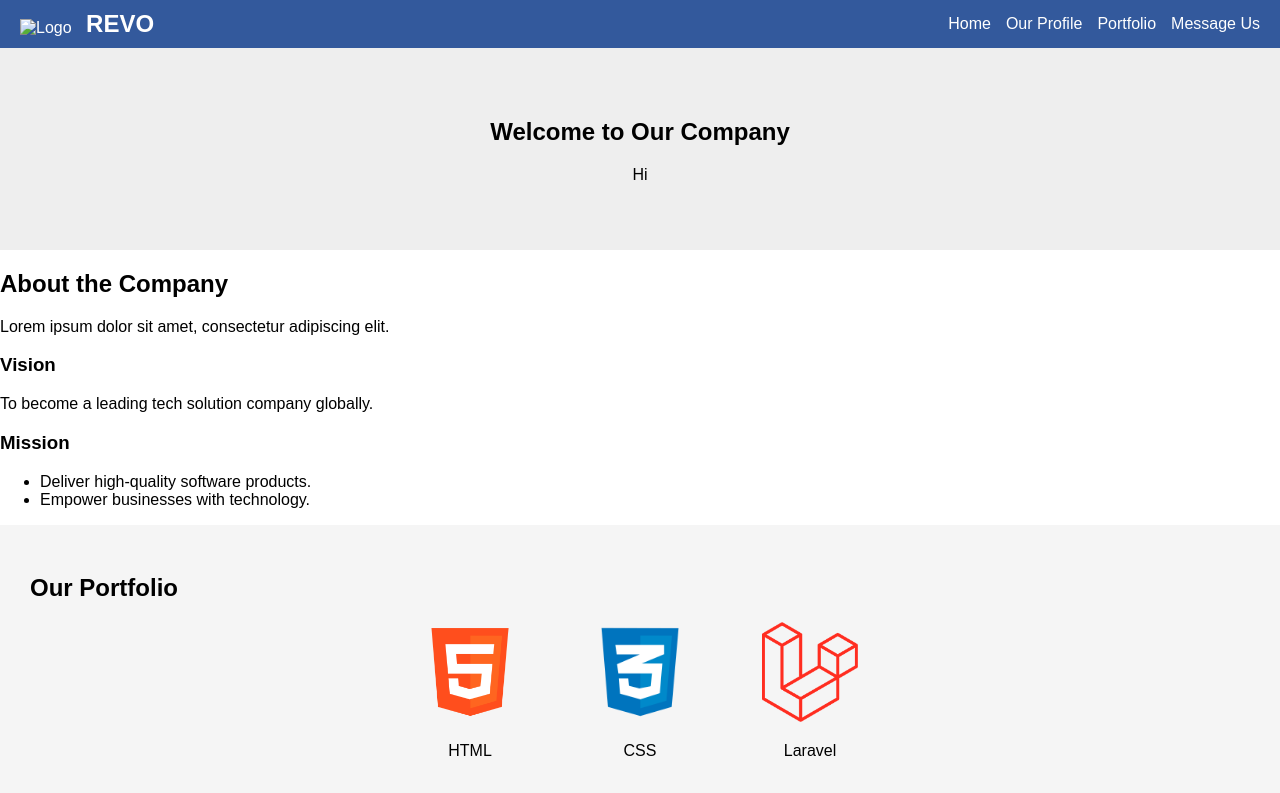
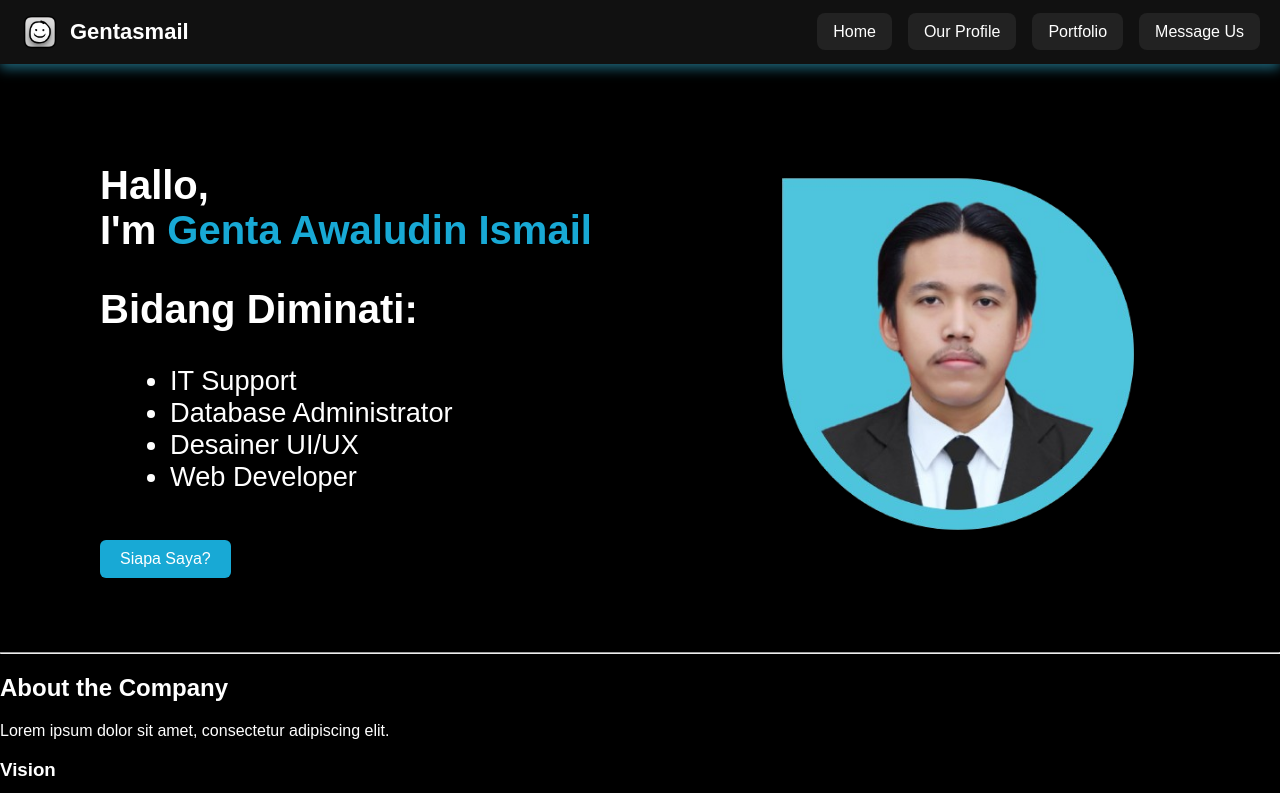
Before and after one commit to Revou-Coding-Camp/codingcamp-14-jul-25-Gentasmail, a plain HTML site: page index.html in a window 1280 px wide. Shown: the top 793 px of the page. Drawn offline with Linux system fonts and the light colour scheme.

Commit message:
update CSS Header

```diff
--- a/css/style.css
+++ b/css/style.css
@@ -3,35 +3,48 @@
 }
 
 body {
+
+    background-color: #000;
+    color: #fff;
+    /* Agar teks tetap terbaca */
     font-family: Arial, sans-serif;
     margin: 0;
     padding: 0;
 }
 
 header {
-    background-color: #33599c;
-    color: white;
     display: flex;
     justify-content: space-between;
-    padding: 10px 20px;
     align-items: center;
+    background-color: #111;
+    padding: 12px 20px;
+    position: sticky;
+    top: 0;
+    z-index: 1000;
+    box-shadow: 0 4px 12px rgba(32, 105, 126, 0.995);
+}
+
+.logo {
+    display: flex;
+    align-items: center;
+    gap: 10px;
 }
 
 .logo img {
     height: 40px;
-    vertical-align: middle;
 }
 
 .logo span {
-    margin-left: 10px;
-    font-size: 24px;
+    font-size: 22px;
     font-weight: bold;
+    color: white;
 }
 
+/* navigasi */
 nav ul {
     list-style: none;
     display: flex;
-    gap: 15px;
+    gap: 16px;
     margin: 0;
     padding: 0;
 }
@@ -39,14 +52,100 @@
 nav ul li a {
     color: white;
     text-decoration: none;
+    padding: 10px 16px;
+    background-color: #222;
+    border-radius: 8px;
+    font-size: 16px;
+    transition: background-color 0.3s;
+}
+
+nav ul li a:hover {
+    background-color: #18a9d5;
+}
+
+/* bagian atas */
+.highlight-name {
+    color: #18a9d5;
+    /* Ganti dengan warna yang kamu suka */
+    font-weight: bold;
 }
 
 .banner {
-    padding: 50px;
-    text-align: center;
-    background-color: #eee;
+    background-color: #000;
+    color: #fff;
+    padding: 40px 20px;
 }
 
+.banner-content {
+    display: flex;
+    align-items: center;
+    justify-content: space-between;
+    gap: 30px;
+    flex-wrap: wrap;
+    /* Supaya responsif di layar kecil */
+    /* Jarak antara teks dan foto */
+}
+
+.text-left h1 {
+    font-size: 2.5rem;
+    padding-left: 80px;
+}
+
+.text-left {
+    flex: 1;
+    min-width: 350px;
+}
+
+.text-left ul {
+    font-size: 1.7rem;
+    padding-left: 150px;
+}
+
+.photo {
+    flex: 1;
+    min-width: 250px;
+    display: flex;
+    justify-content: center;
+}
+
+.photo img {
+    width: 100%;
+    max-width: 400px;
+    height: auto;
+    border-radius: 10px;
+    /* Opsional: biar sudutnya membulat */
+    box-shadow: 0 0 10px rgba(0, 0, 0, 0.2);
+    /* Opsional: bayangan */
+}
+
+.siapa-saya-btn {
+    margin-top: 20px;
+    margin-left: 80px;
+    padding: 10px 20px;
+    background-color: #18a9d5;
+    color: white;
+    border: none;
+    border-radius: 6px;
+    font-size: 16px;
+    cursor: pointer;
+    transition: background-color 0.3s ease, transform 0.1s ease, box-shadow 0.1s ease, color 0.1s eas
+}
+
+.siapa-saya-btn:hover {
+    background-color: #18a9d5;
+    /* Warna lebih gelap saat hover */
+}
+
+.siapa-saya-btn:active {
+    background-color: white;
+    /* Warna putih saat diklik */
+    color: #18a9d5;
+    /* Warna teks berubah jadi biru */
+    transform: scale(0.97);
+    box-shadow: 0 2px 4px rgba(0, 0, 0, 0.3);
+}
+
+/* bagian portofolio */
 #portfolio {
     padding: 30px;
     background-color: #f5f5f5;
--- a/index.html
+++ b/index.html
@@ -1,16 +1,18 @@
 <!DOCTYPE html>
 <html lang="en">
+
 <head>
   <meta charset="UTF-8" />
-  <meta name="viewport" content="width=device-width, initial-scale=1.0"/>
+  <meta name="viewport" content="width=device-width, initial-scale=1.0" />
   <title>Company Profile</title>
-  <link rel="stylesheet" href="css/style.css"/>
+  <link rel="stylesheet" href="css/style.css" />
 </head>
+
 <body>
   <header>
     <div class="logo">
-      <img src="logo.png" alt="Logo"/>
-      <span>REVO</span>
+      <img src="logo.png" alt="Logo" />
+      <span>Gentasmail</span>
     </div>
     <nav>
       <ul>
@@ -24,10 +26,24 @@
 
   <main>
     <section class="banner">
-      <h1>Welcome to Our Company</h1>
-      <p id="welcome-text">Hi <span id="username"></span></p>
+      <div class="banner-content">
+        <div class="text-left">
+          <h1>Hallo,<br>I'm <span class="highlight-name">Genta Awaludin Ismail</span></h1>
+          <h1>Bidang Diminati:</h1>
+          <ul>
+            <li>IT Support</li>
+            <li>Database Administrator</li>
+            <li>Desainer UI/UX</li>
+            <li>Web Developer</li>
+          </ul>
+          <button class="siapa-saya-btn">Siapa Saya?</button>
+        </div>
+        <div class="photo">
+          <img src="foto-genta.png" alt="Foto Genta" />
+        </div>
+      </div>
     </section>
-
+    <hr>
     <section id="profile">
       <h2>About the Company</h2>
       <p>Lorem ipsum dolor sit amet, consectetur adipiscing elit.</p>
@@ -94,7 +110,7 @@
                 <img src="img/laravel.png" alt="JavaScript Skill" />
                 <p>Laravel</p>
               </div>
-      </div>
+            </div>
     </section>
 
     <section class="contact" id="contact">
@@ -126,4 +142,5 @@
 
   <script src="js/script.js"></script>
 </body>
+
 </html>
```
Also changed, not shown: foto-genta.png (added), foto-gentahtrhrth.jpg (added), logo.png (added). Lines whose indentation alone changed are shown as unchanged.
